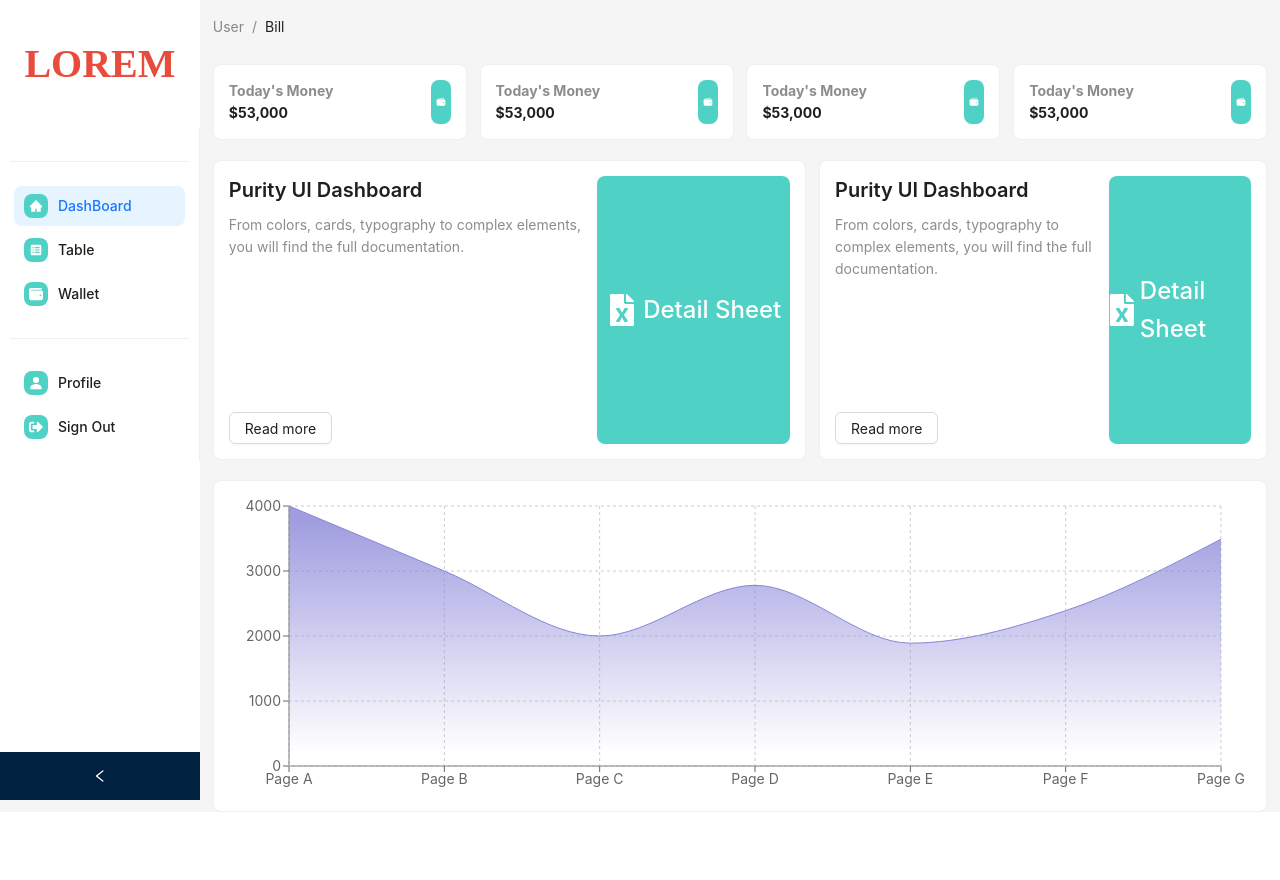
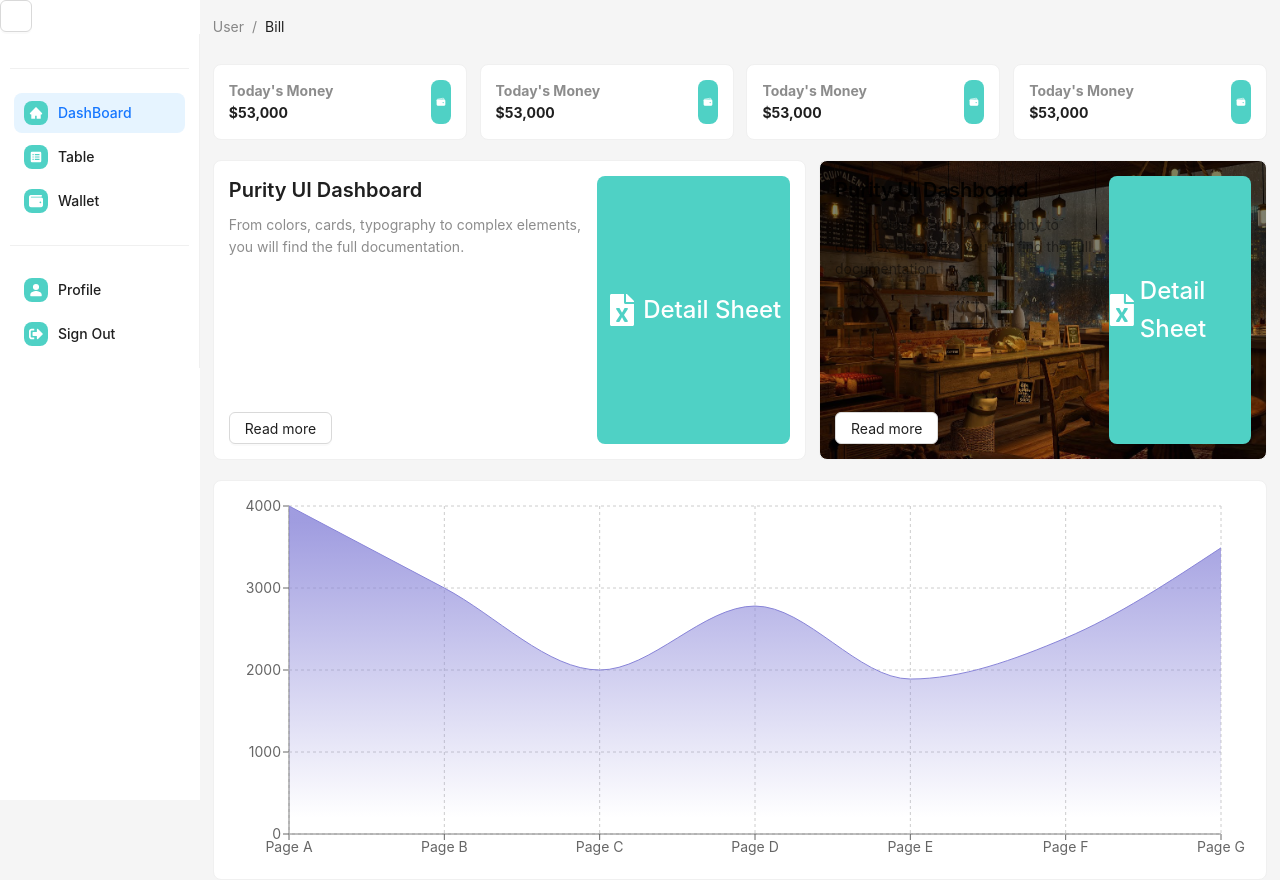
Before and after one commit to deni12345/Free-Order-FE, a React (Create React App) app: page / in a window 1280 px wide. Before the commit the page ends 812 px from the top, so only its background shows below. Built offline with nearby package versions, Linux system fonts and the light colour scheme.

Commit message:
Style background for SheetDetailCard

```diff
--- a/src/App.css
+++ b/src/App.css
@@ -1,39 +1,11 @@
-aside{
-background-color: rgb(255, 255, 255) !important;
+aside {
+  background-color: rgb(255, 255, 255) !important;
 }
 
-.logo-holder{
-  text-align:center;
-}
-.logo-9{
-  position:relative;
-}
-.logo-9 i{
-  font-size:80px;
-  position:absolute;
-  z-index:0;
-  text-align:center;
-  width:100%;
-  left:0;
-  top:-10px;
-  color:#34495e;
-  -webkit-animation:ring 2s ease infinite;
-  animation:ring 2s ease infinite;
-}
-.logo-9 h3{
-  font-family: 'Lora', serif;
-  font-weight:600;
-  text-transform:uppercase;
-  font-size:40px;
-  position:relative;
-  z-index:1;
-  color:#e74c3c;
+.layout-content {
+  padding: 0 1vw;
 }
 
-.layout-content{
- padding: 0 1vw;
-}
-
-.ant-layout-header{
+.ant-layout-header {
   background: none;
 }
--- a/src/component/ChartCard/ChartCard.tsx
+++ b/src/component/ChartCard/ChartCard.tsx
@@ -7,7 +7,7 @@ import {
   Tooltip,
   ResponsiveContainer,
 } from "recharts";
-import { Card, Flex } from "antd";
+import { Card } from "antd";
 
 export type ChartData = {
   name: string;
@@ -22,8 +22,8 @@ type ChartCardProps = {
 
 export const ChartCard = ({ data }: ChartCardProps) => {
   return (
-    <Card hoverable>
-      <ResponsiveContainer width="100%" height="50%" minHeight={300}>
+    <Card hoverable style={{ height: "50vh", width: "100%" }}>
+      <ResponsiveContainer width="100%">
         <AreaChart
           data={data}
           margin={{ top: 10, right: 30, left: 0, bottom: 0 }}
--- a/src/component/SheetDetailCard/DetailGroup.tsx
+++ b/src/component/SheetDetailCard/DetailGroup.tsx
@@ -1,11 +1,20 @@
 import { Flex } from "antd";
 import { DetailCard } from ".";
+import Image from "../../assets/cozy_coffee.jpg";
 
 export const DetailGroup = () => {
   return (
-    <Flex style={{ margin: "20px 0px" }} gap={"1vw"} wrap="wrap">
+    <Flex style={{ margin: "20px 0px" }} gap={"1vw"}>
       <DetailCard style={{ flex: 0.57, height: "300px" }} />
-      <DetailCard style={{ flex: 0.43 }} />
+      <DetailCard
+        style={{
+          flex: 0.43,
+          background: `url(${Image}),
+             -webkit-linear-gradient(top, rgba(0, 0, 0, 0.5) 0%, rgba(0, 0, 0, 0.5) 1%, rgba(0, 0, 0, 0.5) 35%, rgba(0, 0, 0, 0) 100%)`,
+          backgroundBlendMode: "color",
+          backgroundSize: "cover",
+        }}
+      />
     </Flex>
   );
 };
--- a/src/component/SideMenu/SideMenu.tsx
+++ b/src/component/SideMenu/SideMenu.tsx
@@ -1,5 +1,5 @@
 import "./SideMenu.css";
-import { Menu, MenuTheme } from "antd";
+import { Button, Menu, MenuTheme } from "antd";
 import { items } from "./SideMenuItems";
 import Sider from "antd/es/layout/Sider";
 import { useState } from "react";
@@ -18,18 +18,15 @@ export const SideMenu = ({ defaultSelectedKeys, theme }: MenuProps) => {
         overflow: "auto",
         height: "100vh",
       }}
-      collapsible
+      // collapsible
       collapsed={collapsed}
-      onCollapse={(value) => setCollapsed(value)}
+      //onCollapse={(value) => setCollapsed(value)}
     >
-      <div className="logo-holder logo-9">
-        <a>
-          <span>
-            <i className="fas fa-bell"></i>
-          </span>
-          <h3>Lorem</h3>
-        </a>
-      </div>
+      <Button
+        onClick={() => {
+          setCollapsed(!collapsed);
+        }}
+      ></Button>
       <Menu
         defaultSelectedKeys={["fo-dashboard"]}
         inlineIndent={10}
```
Also changed, not shown: src/assets/cozy_coffee.jpg (added).
